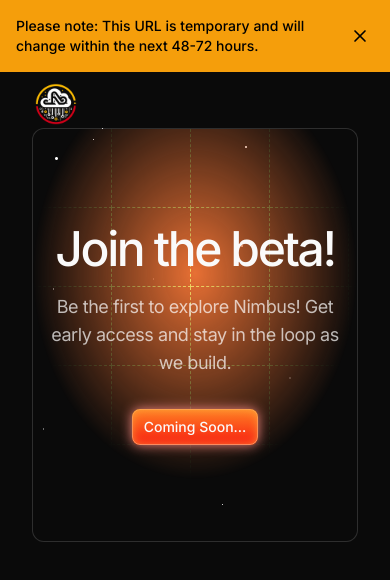
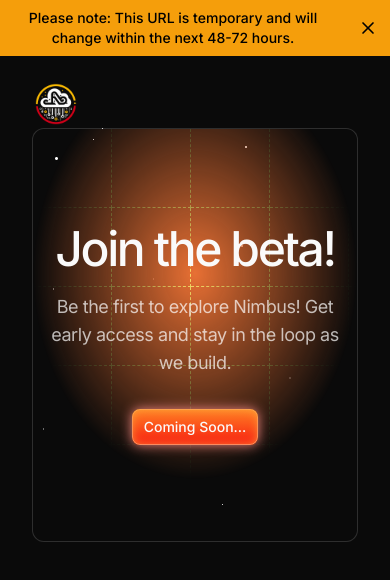
Before and after one commit to nicksands1/nimbus-site, a Next.js app: page /join-beta in a window 390 px wide. Shown: the top 580 px of the page. Built offline with nearby package versions, Linux system fonts and the light colour scheme.

Commit message:
fix beta header

```diff
--- a/src/app/join-beta/page.tsx
+++ b/src/app/join-beta/page.tsx
@@ -9,9 +9,11 @@
   return (
     <section className='py-20 md:py-24'>
         <div className='container'>
+            <div className='flex justify-between items-center'>
             <Link href='/'>
                 <Image src={nimbusLogo} alt='Nimbus Logo' className='h-12 w-12'/>
             </Link>
+            </div>
             <div className='border border-white/15 py-24 rounded-xl overflow-hidden relative' style={{
                 backgroundImage: `url(${starsBg.src})`
             }}> <div className='absolute inset-0 bg-[rgb(232,112,52)] bg-blend-overlay [mask-image:radial-gradient(50%_50%_at_50%_35%,black,transparent)]' style={{
--- a/src/components/TemporaryUrlAlert.tsx
+++ b/src/components/TemporaryUrlAlert.tsx
@@ -16,9 +16,9 @@
   if (!isVisible) return null
 
   return (
-    <div className="fixed top-0 left-0 right-0 z-50 flex items-center justify-center p-4 bg-amber-500 text-black">
+    <div className="fixed top-0 left-0 right-0 z-50 flex items-center justify-center p-2 bg-amber-500 text-black">
       <div className="flex items-center justify-between w-full max-w-6xl">
-        <p className="text-sm md:text-base font-medium">
+        <p className="text-sm md:text-base font-medium text-center">
           Please note: This URL is temporary and will change within the next 48-72 hours.
         </p>
         <button
```
